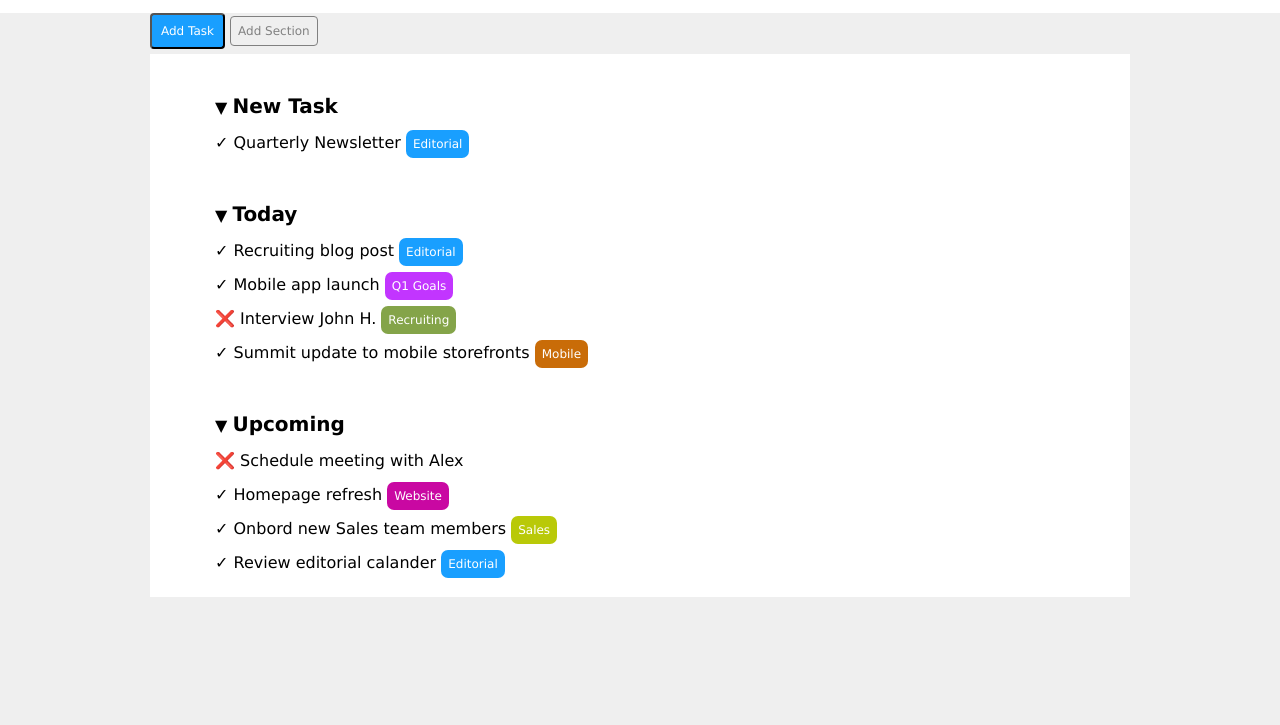
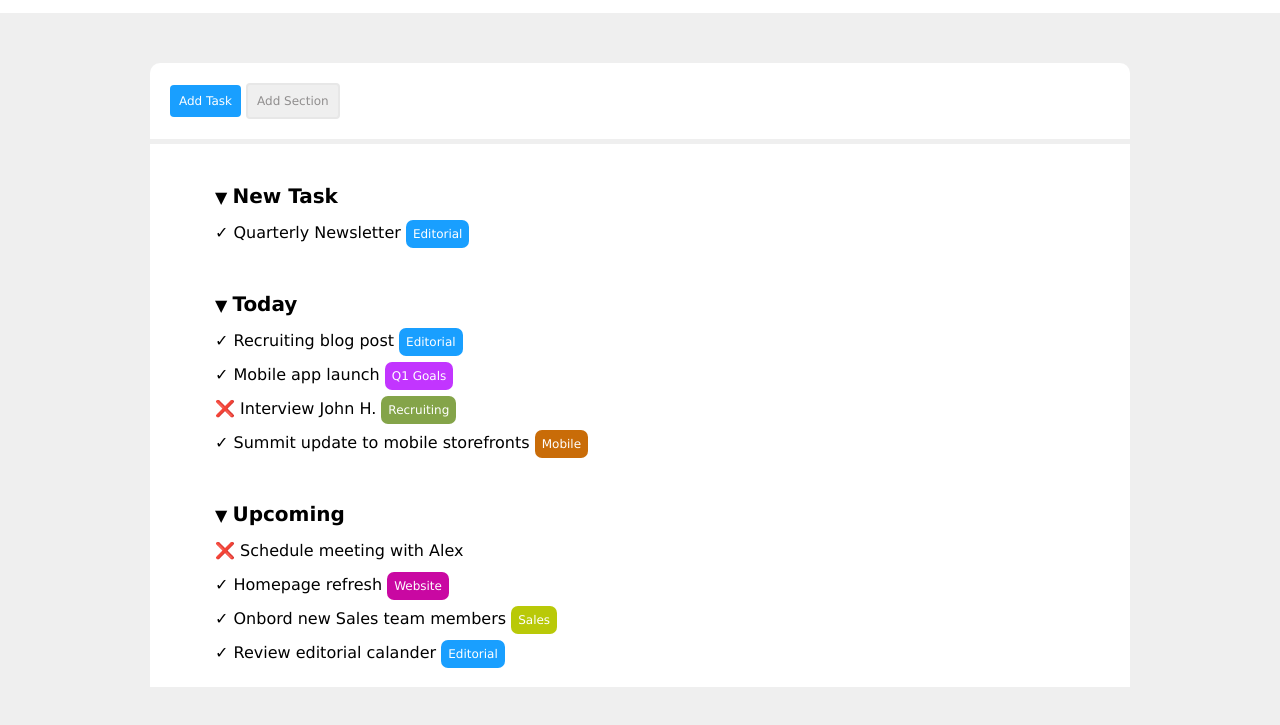
Before and after one commit to S1nghAmandeep/html-css-toboolist, a plain HTML site: page index.html in a window 1280 px wide. Shown: the part 69-794 px from the top of the page. Drawn offline with Linux system fonts and the light colour scheme.

Commit message:
styled-button

```diff
--- a/css/style.css
+++ b/css/style.css
@@ -31,7 +31,7 @@ body {
  margin: 0 auto;
 }
 
-.border-section {
+.task-section {
     padding: 20px;
     background-color: white;
     margin: 50px 0px 5px 0px ;
@@ -45,14 +45,15 @@ body {
     font-size: 12px;
     padding: 9px;
     border-radius: 4px;
+    border: none;
 }
 
 .section {
-    color: grey;
+    color: rgb(144, 142, 142);
     font-size: 12px;
-    padding: 7px;
+    padding: 9px;
     border-radius: 4px;
-    border: 1px solid grey;
+    border: 2px solid #e7e7e7;
 }
 
 ul {
```
